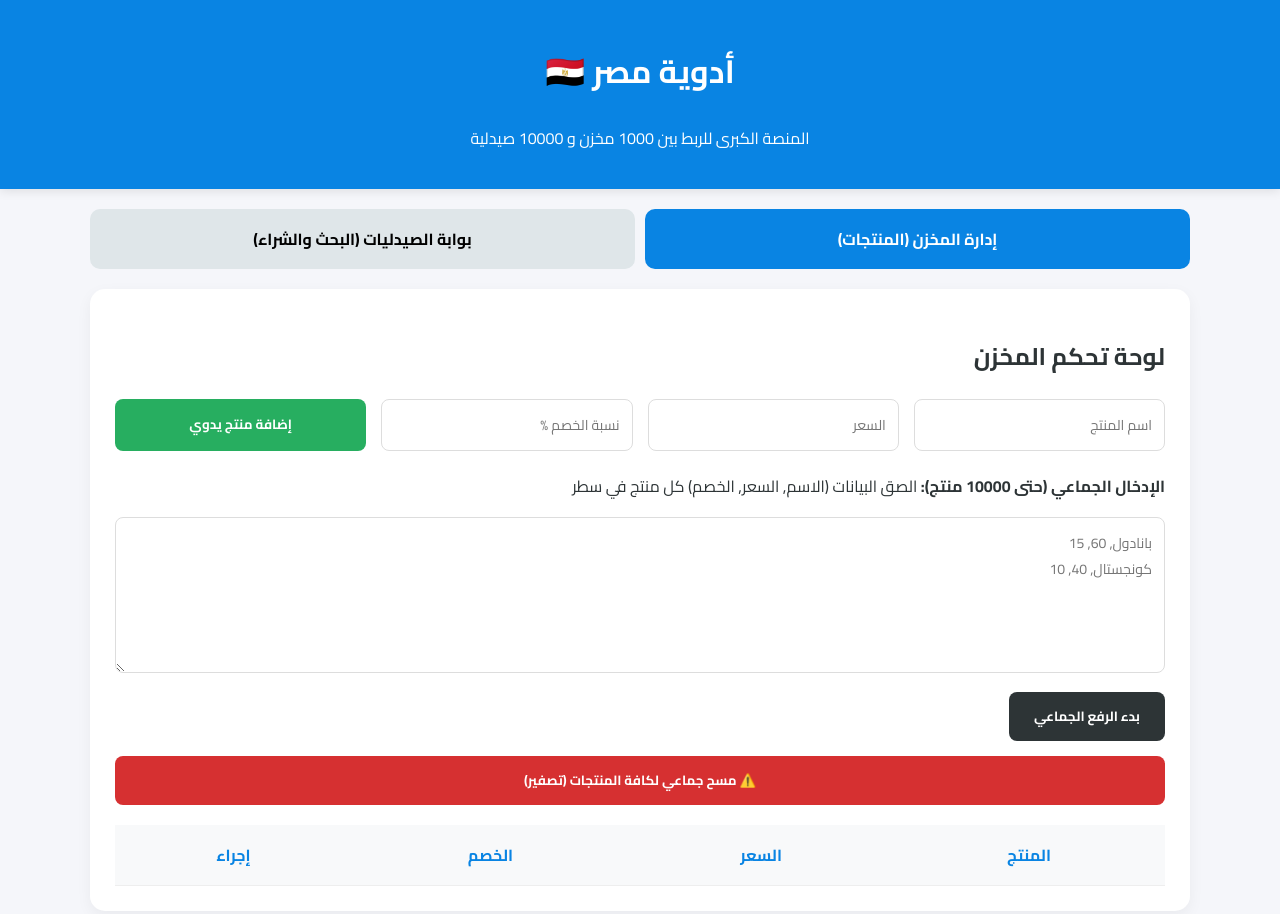
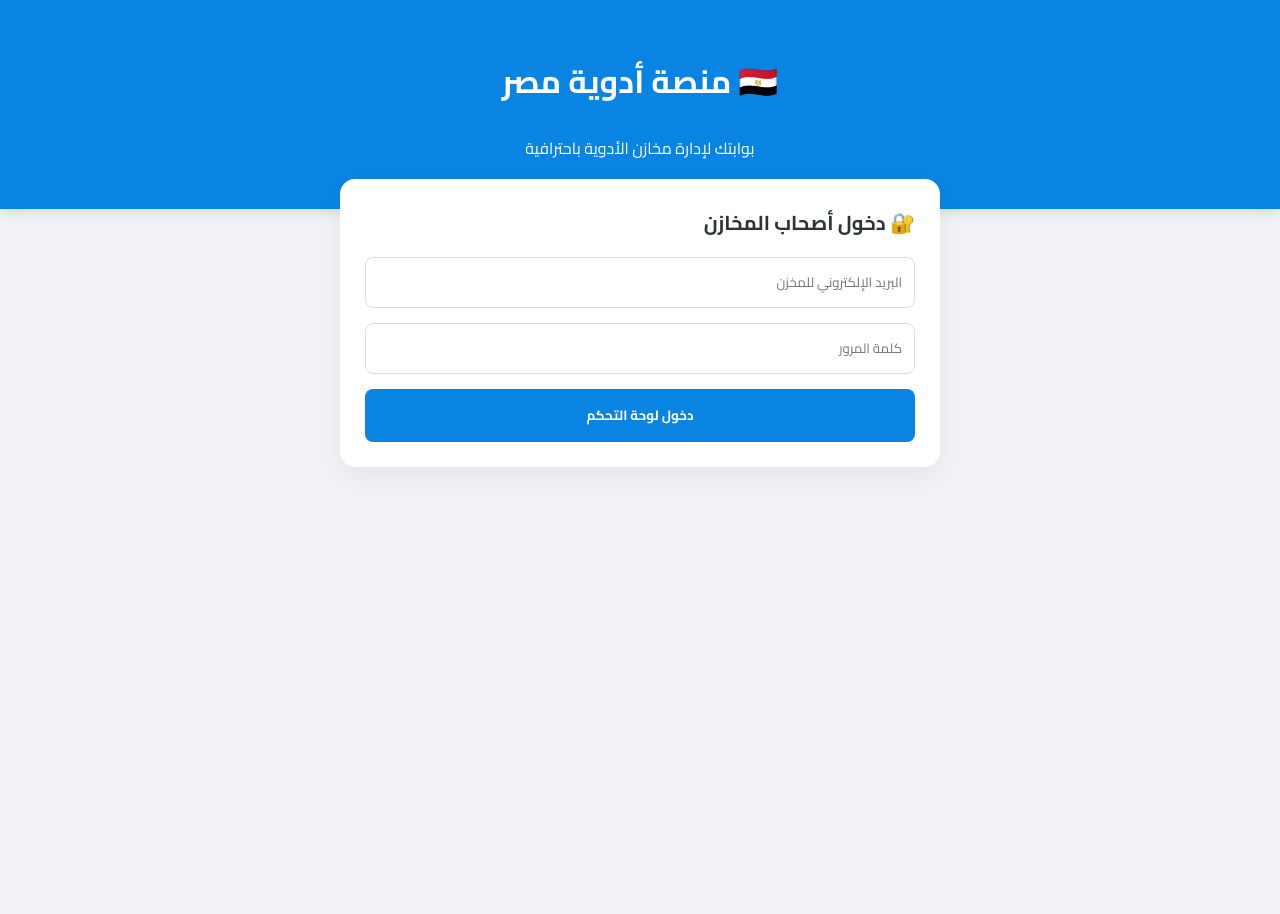
Before and after one commit to mohamedelbadawy0089-hue/adwiaegypt, a plain HTML site: page index.html in a window 1280 px wide. After the commit the page ends 800 px from the top, so only its background shows below. Drawn offline with nearby package versions, Linux system fonts and the light colour scheme.

Commit message:
Update index.html

```diff
--- a/index.html
+++ b/index.html
@@ -3,203 +3,155 @@
 <head>
     <meta charset="UTF-8">
     <meta name="viewport" content="width=device-width, initial-scale=1.0">
-    <title>منصة أدوية مصر للربط الإلكتروني</title>
+    <title>منصة أدوية مصر | نظام المخازن الموحد</title>
     <link href="https://fonts.googleapis.com/css2?family=Cairo:wght@400;600;700&display=swap" rel="stylesheet">
+    <script src="https://cdn.jsdelivr.net/npm/@supabase/supabase-js"></script>
     <style>
-        :root { --primary: #0984e3; --secondary: #27ae60; --danger: #d63031; --dark: #2d3436; --light: #f5f6fa; }
-        body { font-family: 'Cairo', sans-serif; background: var(--light); margin: 0; padding: 0; color: var(--dark); }
-        .header { background: var(--primary); color: white; padding: 20px; text-align: center; box-shadow: 0 2px 10px rgba(0,0,0,0.1); }
-        .main-container { max-width: 1100px; margin: 20px auto; padding: 0 15px; }
+        :root {
+            --primary: #0984e3;
+            --success: #27ae60;
+            --danger: #d63031;
+            --dark: #2d3436;
+            --light-bg: #f1f2f6;
+        }
 
-        /* نظام التبويبات */
-        .tabs { display: flex; gap: 10px; margin-bottom: 20px; }
-        .tab-btn { flex: 1; padding: 15px; border: none; border-radius: 10px; cursor: pointer; font-family: 'Cairo'; font-weight: bold; font-size: 16px; background: #dfe6e9; transition: 0.3s; }
-        .tab-btn.active { background: var(--primary); color: white; }
+        body {
+            font-family: 'Cairo', sans-serif;
+            background-color: var(--light-bg);
+            margin: 0; padding: 0;
+        }
 
-        .section { background: white; border-radius: 15px; padding: 25px; box-shadow: 0 5px 15px rgba(0,0,0,0.05); display: none; }
-        .section.active { display: block; }
+        .header {
+            background: var(--primary);
+            color: white;
+            text-align: center;
+            padding: 30px 10px;
+            box-shadow: 0 4px 12px rgba(0,0,0,0.1);
+        }
 
-        /* أدوات المخزن */
-        .grid-form { display: grid; grid-template-columns: repeat(auto-fit, minmax(200px, 1fr)); gap: 15px; margin-bottom: 20px; }
-        input, select, textarea { padding: 12px; border: 1px solid #ddd; border-radius: 8px; font-family: 'Cairo'; font-size: 14px; width: 100%; box-sizing: border-box; }
-        .btn { padding: 12px 25px; border: none; border-radius: 8px; cursor: pointer; font-weight: bold; font-family: 'Cairo'; transition: 0.3s; }
-        .btn-save { background: var(--secondary); color: white; }
-        .btn-delete-all { background: var(--danger); color: white; width: 100%; margin-top: 15px; }
-        .bulk-area { grid-column: 1 / -1; }
+        .container { max-width: 600px; margin: -30px auto 40px; padding: 0 15px; }
 
-        /* جداول المنتجات */
-        .table-container { overflow-x: auto; margin-top: 20px; }
-        table { width: 100%; border-collapse: collapse; min-width: 600px; }
-        th, td { padding: 15px; text-align: center; border-bottom: 1px solid #eee; }
-        th { background: #f8f9fa; color: var(--primary); font-weight: 700; }
-        .discount-badge { background: #e8f5e9; color: var(--secondary); padding: 4px 8px; border-radius: 5px; font-weight: bold; }
+        .card {
+            background: white;
+            border-radius: 15px;
+            padding: 25px;
+            box-shadow: 0 10px 25px rgba(0,0,0,0.05);
+            margin-bottom: 20px;
+        }
 
-        /* واجهة البحث */
-        .search-box { background: #e3f2fd; padding: 20px; border-radius: 12px; margin-bottom: 20px; border: 1px solid #bbdefb; }
+        h2 { margin-top: 0; font-size: 20px; color: var(--dark); }
+
+        .input-group { margin-bottom: 15px; }
+
+        input {
+            width: 100%; padding: 12px;
+            border: 1px solid #ddd;
+            border-radius: 8px;
+            box-sizing: border-box;
+            font-family: 'Cairo';
+        }
+
+        .btn {
+            width: 100%; padding: 14px;
+            border: none; border-radius: 8px;
+            font-weight: 700; cursor: pointer;
+            font-family: 'Cairo'; transition: 0.3s;
+        }
+
+        .btn-main { background: var(--primary); color: white; }
+        .btn-delete { background: var(--danger); color: white; margin-top: 10px; }
+        .btn-add { background: var(--success); color: white; }
+
+        .inventory-item {
+            display: flex; justify-content: space-between;
+            background: #f9f9f9; padding: 12px;
+            border-radius: 8px; margin-bottom: 8px;
+            border-right: 4px solid var(--primary);
+        }
+
+        .hidden { display: none; }
     </style>
 </head>
 <body>
 
 <div class="header">
-    <h1>أدوية مصر 🇪🇬</h1>
-    <p>المنصة الكبرى للربط بين 1000 مخزن و 10000 صيدلية</p>
+    <h1>🇪🇬 منصة أدوية مصر</h1>
+    <p>بوابتك لإدارة مخازن الأدوية باحترافية</p>
 </div>
 
-<div class="main-container">
-    <div class="tabs">
-        <button class="tab-btn active" onclick="showTab('warehouse')">إدارة المخزن (المنتجات)</button>
-        <button class="tab-btn" onclick="showTab('pharmacy')">بوابة الصيدليات (البحث والشراء)</button>
+<div class="container">
+
+    <div id="login-section" class="card">
+        <h2>🔐 دخول أصحاب المخازن</h2>
+        <div class="input-group">
+            <input type="email" id="email" placeholder="البريد الإلكتروني للمخزن">
+        </div>
+        <div class="input-group">
+            <input type="password" id="password" placeholder="كلمة المرور">
+        </div>
+        <button class="btn btn-main" onclick="handleLogin()">دخول لوحة التحكم</button>
     </div>
 
-    <div id="warehouse" class="section active">
-        <h2>لوحة تحكم المخزن</h2>
+    <div id="dashboard-section" class="card hidden">
+        <h2>📦 لوحة تحكم المخزن</h2>
+        <div class="input-group">
+            <input type="text" id="drugName" placeholder="اسم الدواء الجديد">
+        </div>
+        <div class="input-group">
+            <input type="number" id="drugPrice" placeholder="السعر">
+        </div>
+        <button class="btn btn-add" onclick="addNewDrug()">➕ إضافة للمخزون</button>
 
-        <div class="grid-form">
-            <input type="text" id="pName" placeholder="اسم المنتج">
-            <input type="number" id="pPrice" placeholder="السعر">
-            <input type="number" id="pDisc" placeholder="نسبة الخصم %">
-            <button class="btn btn-save" onclick="addManual()">إضافة منتج يدوي</button>
-        </div>
+        <hr style="margin: 20px 0; border: 0; border-top: 1px solid #eee;">
 
-        <div class="bulk-area">
-            <p><strong>الإدخال الجماعي (حتى 10000 منتج):</strong> الصق البيانات (الاسم, السعر, الخصم) كل منتج في سطر</p>
-            <textarea id="bulkData" rows="5" placeholder="بانادول, 60, 15&#10;كونجستال, 40, 10"></textarea>
-            <button class="btn btn-save" style="background:var(--dark); margin-top:10px;" onclick="addBulk()">بدء الرفع الجماعي</button>
-        </div>
+        <h3>منتجاتك الحالية:</h3>
+        <div id="inventory-list">
+            </div>
 
-        <button class="btn btn-delete-all" onclick="clearAll()">⚠️ مسح جماعي لكافة المنتجات (تصفير)</button>
-
-        <div class="table-container">
-            <table>
-                <thead>
-                    <tr>
-                        <th>المنتج</th>
-                        <th>السعر</th>
-                        <th>الخصم</th>
-                        <th>إجراء</th>
-                    </tr>
-                </thead>
-                <tbody id="warehouseTable"></tbody>
-            </table>
-        </div>
+        <button class="btn btn-delete" onclick="deleteAllData()">
+            ⚠️ مسح جميع أدوية مخزني نهائياً
+        </button>
     </div>
 
-    <div id="pharmacy" class="section">
-        <div class="search-box">
-            <h3>الطريقة الأولى: البحث عن مخزن محدد</h3>
-            <div class="grid-form">
-                <select id="storeSelect">
-                    <option value="">اختر المخزن...</option>
-                    <option>مخزن القاهرة الدولي</option>
-                    <option>مخزن الإسكندرية للأدوية</option>
-                    <option>مخزن النيل للتوزيع</option>
-                </select>
-                <input type="text" placeholder="ابحث عن منتج داخل هذا المخزن..." onkeyup="searchMethod1(this.value)">
-            </div>
-        </div>
-
-        <div class="search-box" style="background:#e8f5e9; border-color:#c8e6c9;">
-            <h3>الطريقة الثانية: البحث العام عن منتج (أقل خصم)</h3>
-            <input type="text" placeholder="اكتب اسم المنتج (سيظهر في أي مخزن مع السعر والخصم)..." onkeyup="searchMethod2(this.value)">
-        </div>
-
-        <div class="table-container">
-            <table>
-                <thead>
-                    <tr>
-                        <th>المخزن</th>
-                        <th>المنتج</th>
-                        <th>السعر</th>
-                        <th>الخصم</th>
-                        <th>طلب شراء</th>
-                    </tr>
-                </thead>
-                <tbody id="pharmacyResults"></tbody>
-            </table>
-        </div>
-    </div>
 </div>
 
 <script>
-    // قاعدة البيانات (تخزين محلي مؤقت للمحاكاة)
-    let db = [
-        {store: "مخزن النيل للتوزيع", name: "بانادول", price: 60, disc: 12},
-        {store: "مخزن القاهرة الدولي", name: "بانادول", price: 60, disc: 15}
-    ];
+    // بيانات الربط مع Supabase
+    const SUPABASE_URL = 'YOUR_SUPABASE_URL';
+    const SUPABASE_KEY = 'YOUR_SUPABASE_KEY';
+    const _supabase = supabase.createClient(SUPABASE_URL, SUPABASE_KEY);
 
-    function showTab(id) {
-        document.querySelectorAll('.section').forEach(s => s.classList.remove('active'));
-        document.querySelectorAll('.tab-btn').forEach(b => b.classList.remove('active'));
-        document.getElementById(id).classList.add('active');
-        event.currentTarget.classList.add('active');
-        refreshTables();
+    // محاكاة تسجيل الدخول (للتجربة الآن)
+    function handleLogin() {
+        document.getElementById('login-section').classList.add('hidden');
+        document.getElementById('dashboard-section').classList.remove('hidden');
     }
 
-    // وظائف المخزن
-    function addManual() {
-        const name = document.getElementById('pName').value;
-        const price = document.getElementById('pPrice').value;
-        const disc = document.getElementById('pDisc').value;
+    // إضافة دواء جديد
+    function addNewDrug() {
+        const name = document.getElementById('drugName').value;
+        const price = document.getElementById('drugPrice').value;
         if(name && price) {
-            db.push({store: "مخزني الحالي", name, price, disc});
-            refreshTables();
-            alert("تم الحفظ");
+            const list = document.getElementById('inventory-list');
+            const item = document.createElement('div');
+            item.className = 'inventory-item';
+            item.innerHTML = `<span>${name}</span> <b>${price} ج.م</b>`;
+            list.appendChild(item);
+            document.getElementById('drugName').value = '';
+            document.getElementById('drugPrice').value = '';
         }
     }
 
-    function addBulk() {
-        const lines = document.getElementById('bulkData').value.split('\n');
-        lines.forEach(line => {
-            const part = line.split(',');
-            if(part.length >= 2) {
-                db.push({store: "مخزني الحالي", name: part[0].trim(), price: part[1].trim(), disc: (part[2] || 0).trim()});
-            }
-        });
-        refreshTables();
-        alert("تم الرفع الجماعي");
-    }
-
-    function deleteOne(index) {
-        db.splice(index, 1);
-        refreshTables();
-    }
-
-    function clearAll() {
-        if(confirm("مسح كل الـ 10000 منتج؟")) {
-            db = db.filter(item => item.store !== "مخزني الحالي");
-            refreshTables();
+    // كود الحذف الشامل الذي طلبته
+    async function deleteAllData() {
+        if(confirm("تحذير: هل أنت متأكد من مسح جميع بيانات أدوية مخزنك؟ لا يمكن التراجع!")) {
+            // هنا نضع كود الحذف الفعلي من Supabase
+            document.getElementById('inventory-list').innerHTML = '';
+            alert("تم مسح المخزن بالكامل بنجاح.");
+            console.log("Action: Delete All Drugs [2026-02-01]");
         }
     }
+</script>
 
-    // وظائف الصيدلية
-    function searchMethod1(query) {
-        const store = document.getElementById('storeSelect').value;
-        const results = db.filter(i => i.store === store && i.name.includes(query));
-        renderResults(results);
-    }
-
-    function searchMethod2(query) {
-        const results = db.filter(i => i.name.includes(query));
-        renderResults(results);
-    }
-
-    function refreshTables() {
-        const wTable = document.getElementById('warehouseTable');
-        wTable.innerHTML = "";
-        db.filter(i => i.store === "مخزني الحالي").forEach((item, index) => {
-            wTable.innerHTML += `<tr><td>${item.name}</td><td>${item.price} ج.م</td><td><span class="discount-badge">${item.disc}%</span></td><td><button onclick="deleteOne(${index})" style="color:red; border:none; background:none; cursor:pointer;">حذف</button></td></tr>`;
-        });
-    }
-
-    function renderResults(data) {
-        const pTable = document.getElementById('pharmacyResults');
-        pTable.innerHTML = "";
-        data.forEach(item => {
-            pTable.innerHTML += `<tr><td>${item.store}</td><td>${item.name}</td><td>${item.price} ج.م</td><td><span class="discount-badge">${item.disc}%</span></td><td><button class="btn btn-save" style="padding:5px 10px; font-size:12px;">شراء</button></td></tr>`;
-        });
-    }
-
-    refreshTables();
-</script>
 </body>
 </html>
```
